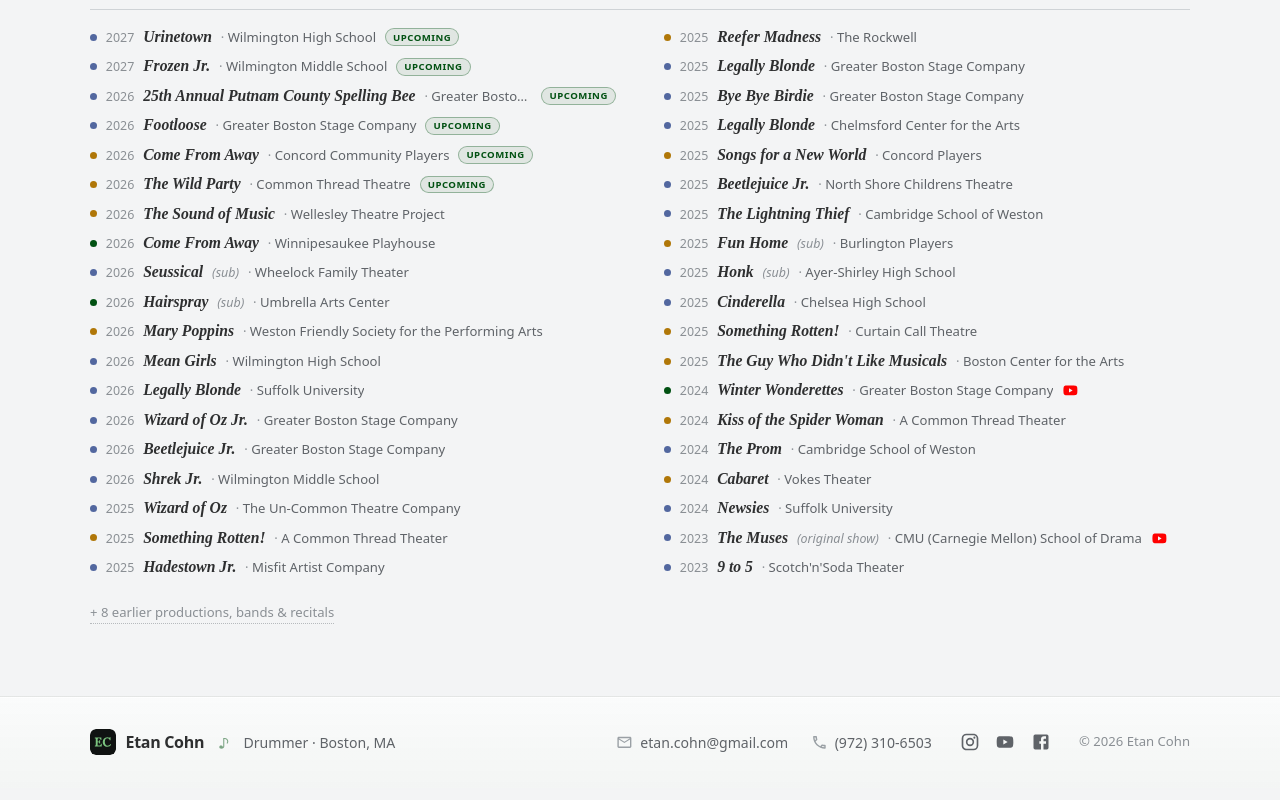
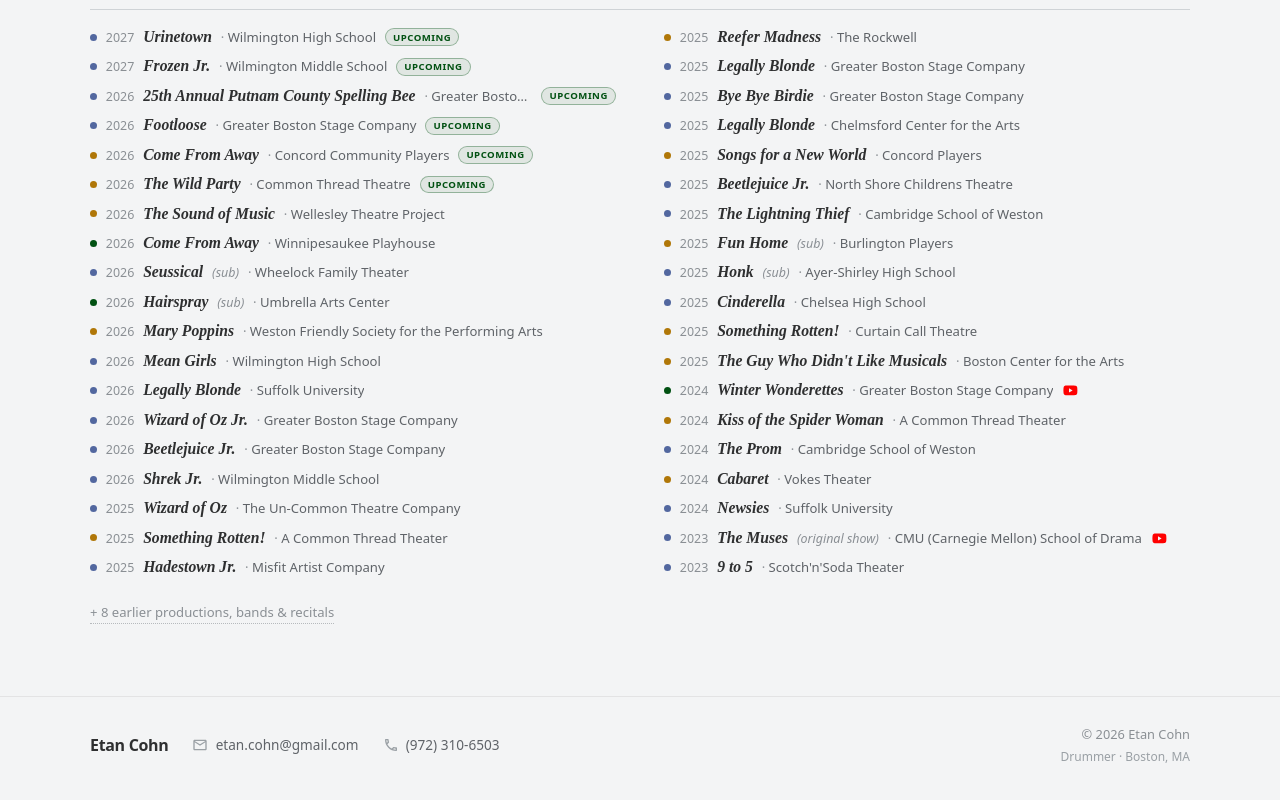
Before and after one commit to etancohn/Etan-Music-Website, a React (Vite) app: page / in a window 1280 px wide. Shown: the part 1146-1946 px from the top of the page. Built offline with nearby package versions, Linux system fonts and the light colour scheme; no server answers.

Commit message:
cleaned up footer

```diff
--- a/src/Footer.css
+++ b/src/Footer.css
@@ -1,17 +1,10 @@
-/* Single-bar footer that bookends the header: same faux frosted-glass
-   gradient (no backdrop-filter — see .site-header for why), same hairline
-   border and 1100px column, so the page opens and closes on the same
-   surface. */
+/* Quiet two-column footer, same shape as the Chris Renaud and Alex Irwin
+   sites: a hairline rule over the page background, brand + contact on the
+   left, copyright + tagline on the right, on the header's 1100px column. */
 
 .site-footer {
     margin-top: 4.5rem;
-    background: linear-gradient(
-        to bottom,
-        rgba(250, 251, 251, 0.95),
-        rgba(243, 245, 244, 0.98)
-    );
     border-top: 1px solid var(--hairline);
-    box-shadow: inset 0 1px 0 rgba(var(--glass-rgb), 0.8);
     text-align: left; /* #root centers text globally */
 }
 
@@ -19,7 +12,7 @@
     max-width: 1100px;
     width: 90%;
     margin: 0 auto;
-    padding: 1.85rem 0;
+    padding: 1.75rem 0 2.25rem;
     display: flex;
     align-items: center;
     justify-content: space-between;
@@ -27,176 +20,109 @@
     flex-wrap: wrap;
 }
 
-/* ---------- brand + tagline ---------- */
+/* ---------- brand + contact ---------- */
 
-.site-footer__left {
+.site-footer__contact {
     display: flex;
     align-items: center;
-    gap: 0.9rem;
+    gap: 0.6rem 1.5rem;
+    flex-wrap: wrap;
 }
 
 .site-footer__brand {
-    display: inline-flex;
-    align-items: center;
-    gap: 0.6rem;
     font-size: 1rem;
     font-weight: 700;
     letter-spacing: -0.02em;
     color: var(--text);
     text-decoration: none;
-    transition: opacity 0.25s ease;
-}
-
-.site-footer__brand:hover {
-    color: var(--text);
-    opacity: 0.75;
-}
-
-.site-footer__logo {
-    width: 26px;
-    height: 26px;
-    border-radius: 6px;
-    display: block;
-}
-
-/* small green note doubling as the brand/tagline separator */
-.site-footer__divider {
-    font-size: 0.85rem;
-    line-height: 1;
-    color: rgba(var(--accent-rgb), 0.5);
-}
-
-.site-footer__tagline {
-    font-size: 0.88rem;
-    font-weight: 500;
-    color: var(--text-2);
-    white-space: nowrap;
-}
-
-/* ---------- contact + social + copyright ---------- */
-
-.site-footer__right {
-    display: flex;
-    align-items: center;
-    gap: 1.4rem;
-    flex-wrap: wrap;
+    transition: color 0.25s ease;
 }
 
 .site-footer__link {
     display: inline-flex;
     align-items: center;
     gap: 0.45rem;
-    font-size: 0.88rem;
-    font-weight: 500;
+    font-size: 0.85rem;
     color: var(--text-2);
     text-decoration: none;
     white-space: nowrap;
     transition: color 0.25s ease;
 }
 
-.site-footer__link:hover {
-    color: var(--accent);
-}
-
 .site-footer__link svg {
-    font-size: 1.05rem;
+    font-size: 1rem;
     color: var(--text-4);
     transition: color 0.25s ease;
 }
 
+.site-footer__brand:hover,
+.site-footer__link:hover,
 .site-footer__link:hover svg {
     color: var(--accent);
 }
 
-.site-footer__social {
+/* ---------- copyright + tagline ---------- */
+
+.site-footer__col {
     display: flex;
-    align-items: center;
-    gap: 0.2rem;
+    flex-direction: column;
+    gap: 0.25rem;
 }
 
-.site-footer__icon {
-    display: flex;
-    align-items: center;
-    justify-content: center;
-    width: 32px;
-    height: 32px;
-    border-radius: 50%;
-    color: var(--text-2);
-    transition:
-        color 0.25s ease,
-        background-color 0.25s ease;
-}
-
-.site-footer__icon:hover {
-    color: var(--accent);
-    background: rgba(var(--accent-rgb), 0.08);
+.site-footer__col--end {
+    align-items: flex-end;
+    text-align: right;
 }
 
 .site-footer__copyright {
-    font-size: 0.82rem;
-    font-weight: 500;
+    font-size: 0.8rem;
     color: var(--text-3);
-    white-space: nowrap;
+}
+
+.site-footer__tagline {
+    font-size: 0.75rem;
+    color: var(--text-4);
 }
 
 /* ---------- focus ---------- */
 
 .site-footer__brand:focus-visible,
-.site-footer__link:focus-visible,
-.site-footer__icon:focus-visible {
+.site-footer__link:focus-visible {
     outline: 2px solid var(--accent);
-    outline-offset: -2px;
-    border-radius: 6px;
+    outline-offset: 3px;
+    border-radius: 4px;
 }
 
 /* ---------- responsive ---------- */
 
+/* Centered stack on phones, like the Chris Renaud footer. */
 @media (max-width: 760px) {
     .site-footer__inner {
         flex-direction: column;
-        gap: 0.9rem;
-        padding: 1.6rem 0 1.5rem;
+        gap: 1.25rem;
+        padding: 2rem 0 2.25rem;
         text-align: center;
     }
 
-    .site-footer__left {
+    .site-footer__contact {
         flex-direction: column;
-        gap: 0.45rem;
+        gap: 0.4rem;
     }
 
-    .site-footer__divider {
-        display: none;
+    .site-footer__brand {
+        margin-bottom: 0.35rem;
     }
 
-    .site-footer__right {
-        flex-direction: column;
-        gap: 0.55rem;
-    }
-
-    .site-footer__social {
-        margin-top: 0.2rem;
-    }
-
-    .site-footer__copyright {
-        margin-top: 0.3rem;
+    .site-footer__col--end {
+        align-items: center;
+        text-align: center;
     }
 }
 
 @media (prefers-reduced-motion: reduce) {
     .site-footer__brand,
-    .site-footer__icon,
     .site-footer__link,
     .site-footer__link svg {
         transition: none;
     }
 }
-
-/* ---------- dark mode ---------- */
-
-:root[data-theme="dark"] .site-footer {
-    background: linear-gradient(
-        to bottom,
-        rgba(var(--glass-rgb), 0.95),
-        rgba(var(--glass-2-rgb), 0.98)
-    );
-}
--- a/src/Footer.tsx
+++ b/src/Footer.tsx
@@ -1,9 +1,10 @@
 import EmailIcon from '@mui/icons-material/EmailOutlined';
 import PhoneIcon from '@mui/icons-material/LocalPhoneOutlined';
 import { useContent } from './content';
-import { SOCIALS } from './socials';
 import './Footer.css';
 
+// Two-column footer in the same shape as the Chris Renaud and Alex Irwin
+// sites: brand + contact on the left, copyright on the right.
 export default function Footer() {
     // The hero tagline ("Drummer · Boston, MA") is admin-editable, so the
     // footer stays in sync with it instead of hardcoding a second copy.
@@ -12,22 +13,10 @@
     return (
         <footer className="site-footer">
             <div className="site-footer__inner">
-                <div className="site-footer__left">
-                    <a
-                        className="site-footer__brand"
-                        href="#/"
-                        aria-label="Etan Cohn — home"
-                    >
-                        <img className="site-footer__logo" src="/favicon.svg" alt="" />
-                        <span>Etan Cohn</span>
+                <div className="site-footer__contact">
+                    <a className="site-footer__brand" href="#/">
+                        Etan Cohn
                     </a>
-                    <span className="site-footer__divider" aria-hidden="true">
-                        ♪
-                    </span>
-                    <span className="site-footer__tagline">{overline}</span>
-                </div>
-
-                <div className="site-footer__right">
                     <a
                         className="site-footer__link"
                         href="mailto:etan.cohn@gmail.com"
@@ -39,23 +28,13 @@
                         <PhoneIcon fontSize="inherit" />
                         (972) 310-6503
                     </a>
-                    <div className="site-footer__social">
-                        {SOCIALS.map(({ href, label, Icon }) => (
-                            <a
-                                key={href}
-                                className="site-footer__icon"
-                                href={href}
-                                target="_blank"
-                                rel="noopener noreferrer"
-                                aria-label={label}
-                            >
-                                <Icon fontSize="small" />
-                            </a>
-                        ))}
-                    </div>
+                </div>
+
+                <div className="site-footer__col site-footer__col--end">
                     <span className="site-footer__copyright">
                         © {new Date().getFullYear()} Etan Cohn
                     </span>
+                    <span className="site-footer__tagline">{overline}</span>
                 </div>
             </div>
         </footer>
```
